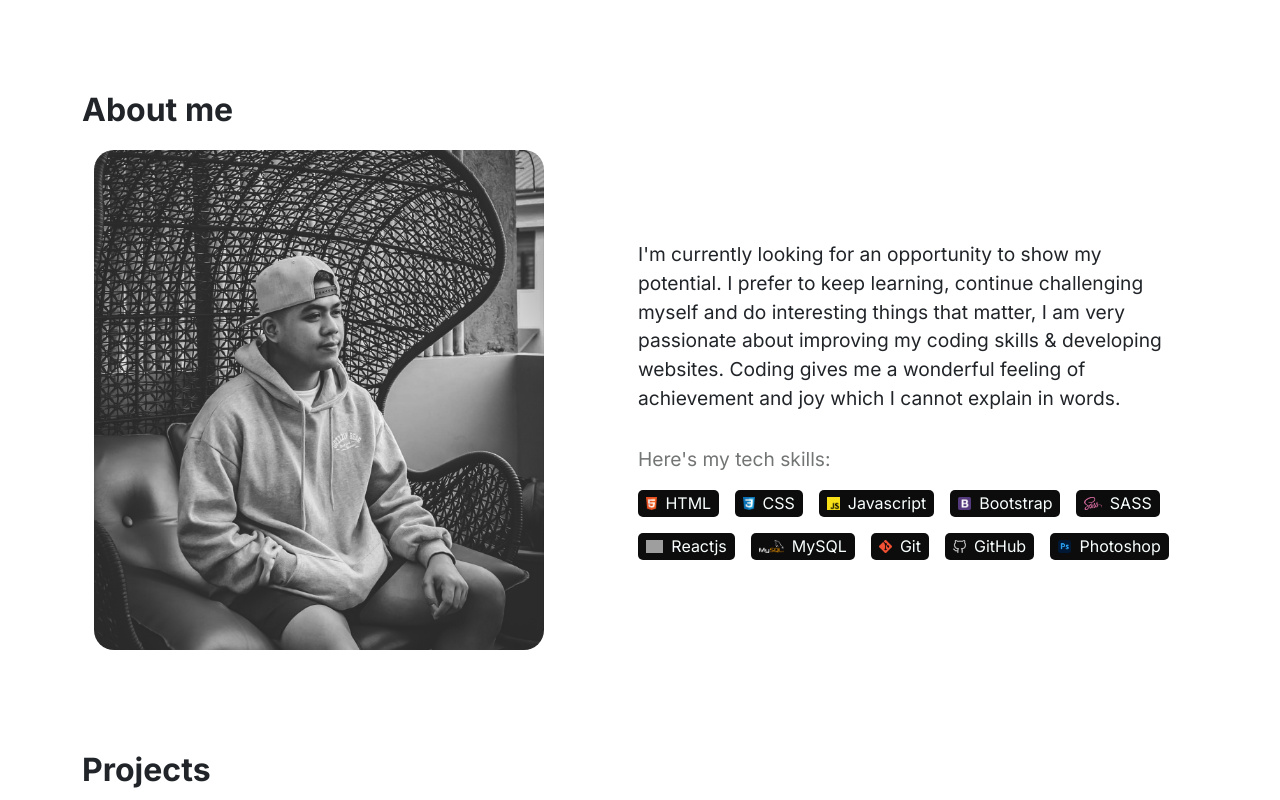
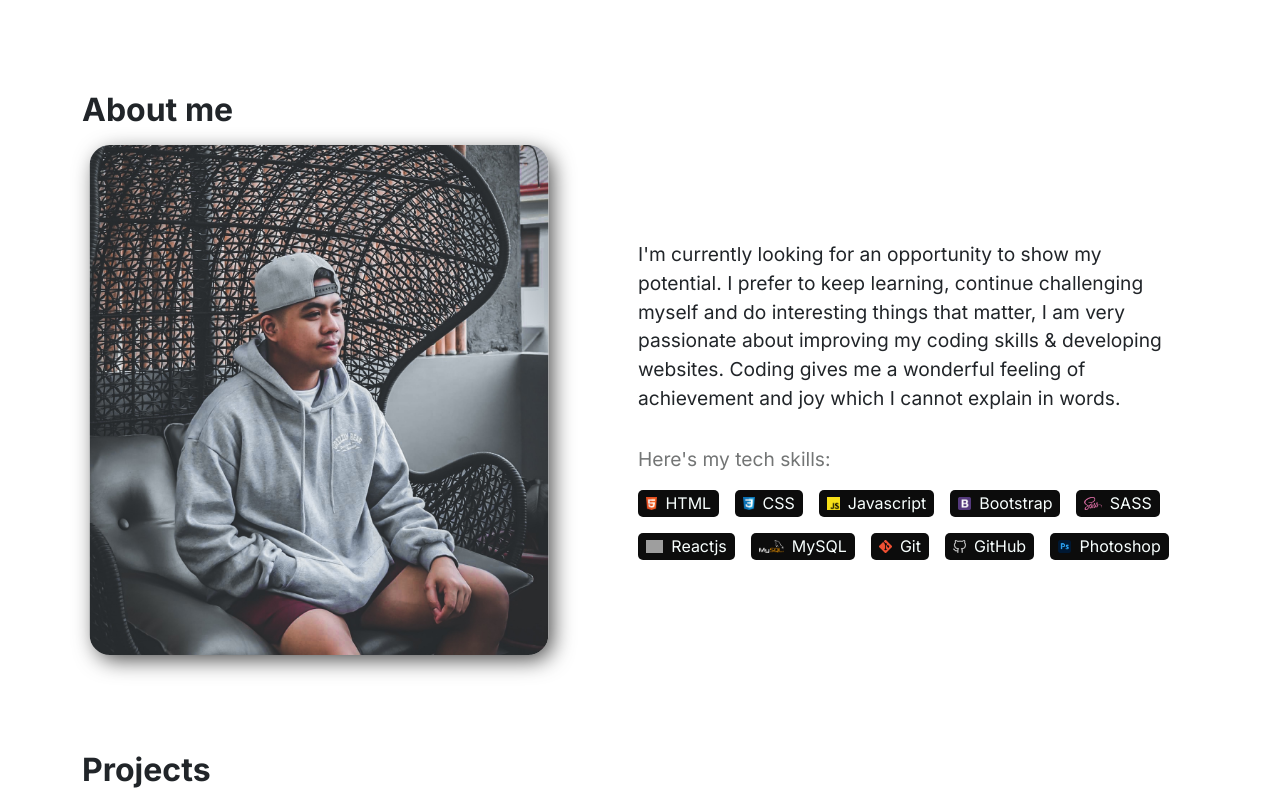
Before and after one commit to letadz/MyPortfolio, a React (Create React App) app: page / in a window 1280 px wide. In both pictures the pointer is over the picture 319 px from the left and 1051 px from the top of the page. Shown: the part 651-1451 px from the top of the page. Built offline with nearby package versions, Linux system fonts and the light colour scheme; grey boxes are pictures that could not be loaded.

Commit message:
add hover

```diff
--- a/src/components/about/About.css
+++ b/src/components/about/About.css
@@ -25,6 +25,14 @@
   object-fit: cover;
   filter: grayscale(1);
   transition: transform ease 0.3s;
+}
+
+.about .about-left .pic:hover {
+  filter: grayscale(0);
+  transform: scale(1.02);
+  box-shadow: 5px 6px 22px -2px rgba(0, 0, 0, 0.75);
+  -webkit-box-shadow: 5px 6px 22px -2px rgba(0, 0, 0, 0.75);
+  -moz-box-shadow: 5px 6px 22px -2px rgba(0, 0, 0, 0.75);
 }
 
 .about .about-title {
```
